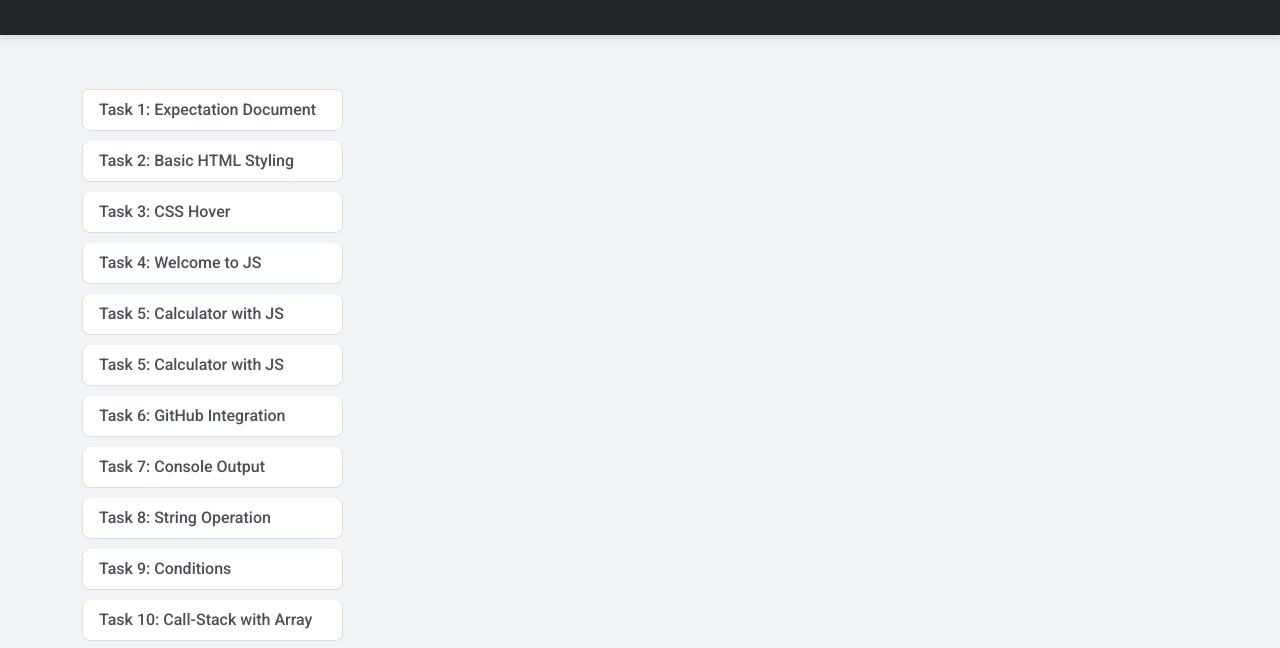
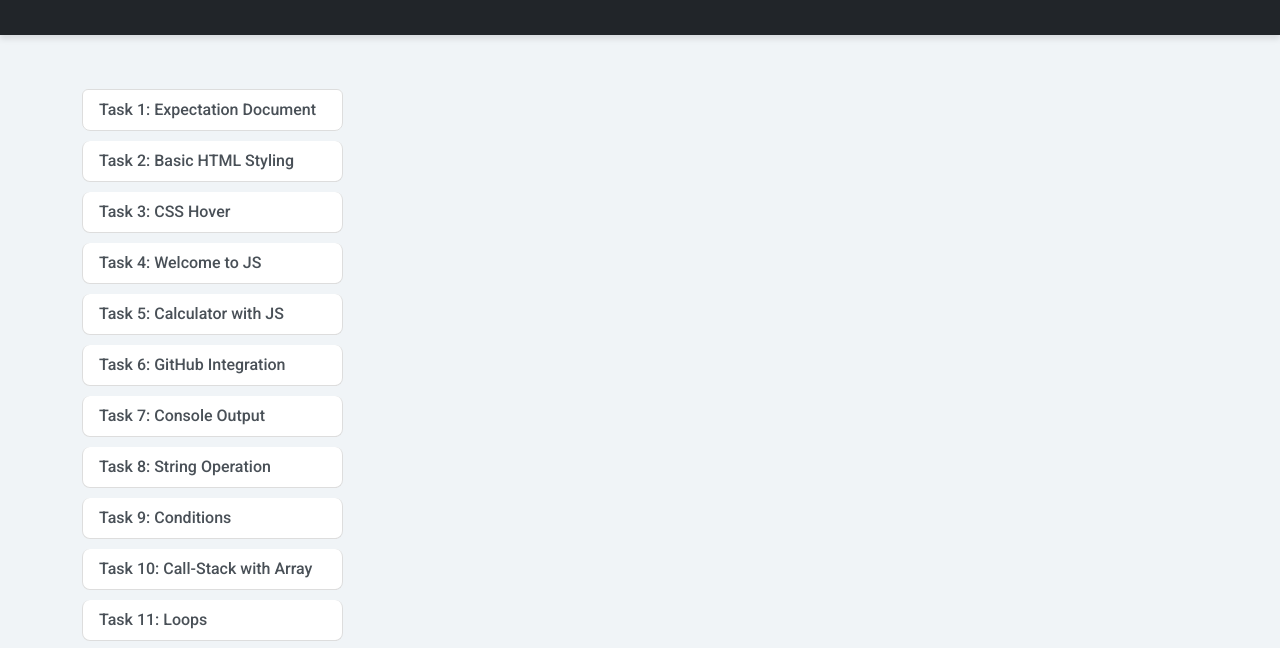
Before and after one commit to dilshadshaik3031/FrontEnd, a plain HTML site: page index.html in a window 1280 px wide. Shown: the part 112-760 px from the top of the page. Drawn offline with nearby package versions, Linux system fonts and the light colour scheme.

Commit message:
updated index.html

```diff
--- a/index.html
+++ b/index.html
@@ -26,7 +26,6 @@
                     <button onclick="displayWork('task3')" class="list-group-item list-group-item-action">Task 3: CSS Hover</button>
                     <button onclick="displayWork('task4')" class="list-group-item list-group-item-action">Task 4: Welcome to JS</button>
                     <button onclick="displayWork('task5')" class="list-group-item list-group-item-action">Task 5: Calculator with JS</button>
-                    <button onclick="displayWork('task5')" class="list-group-item list-group-item-action">Task 5: Calculator with JS</button>
                     <button onclick="displayWork('task6')" class="list-group-item list-group-item-action">Task 6: GitHub Integration</button>
                     <button onclick="displayWork('task7')" class="list-group-item list-group-item-action">Task 7: Console Output</button>
                     <button onclick="displayWork('task8')" class="list-group-item list-group-item-action">Task 8: String Operation</button>
```
